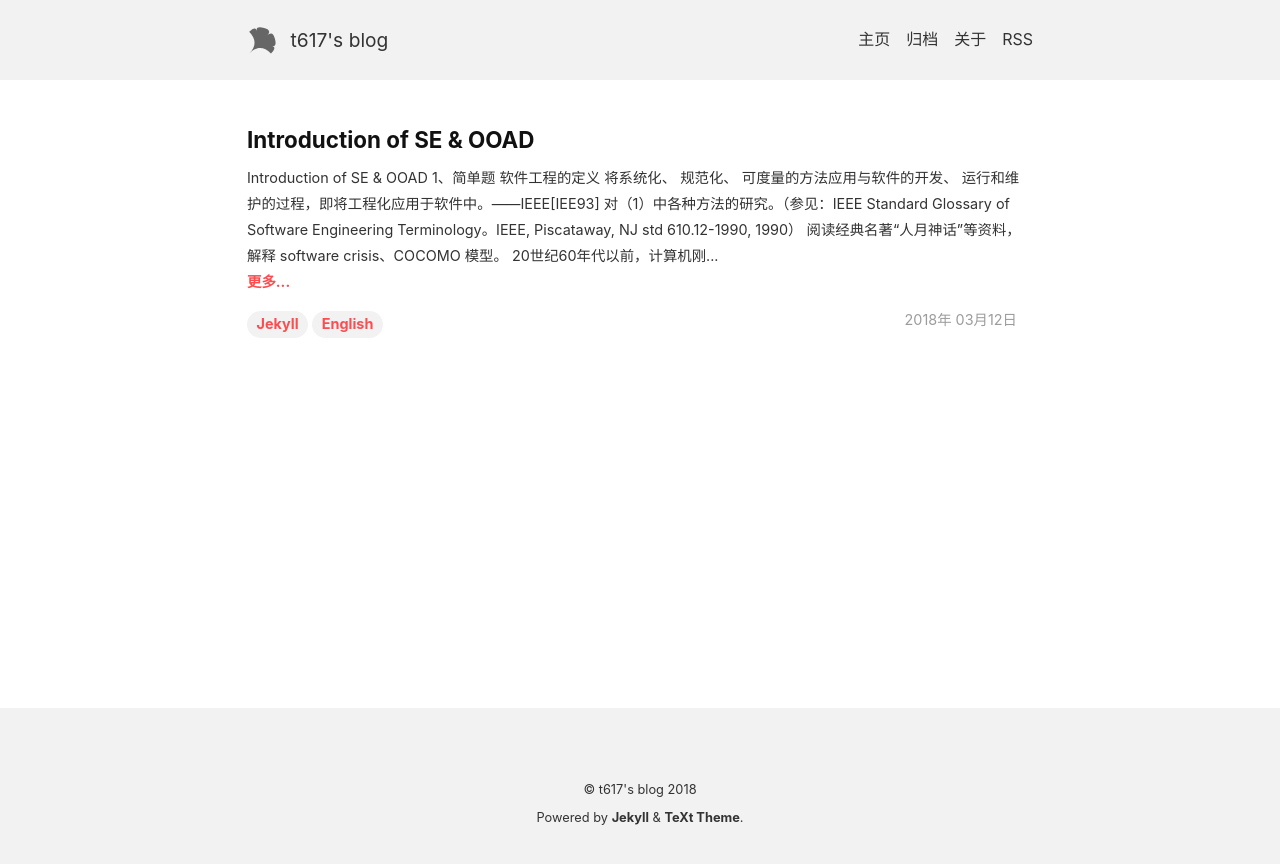
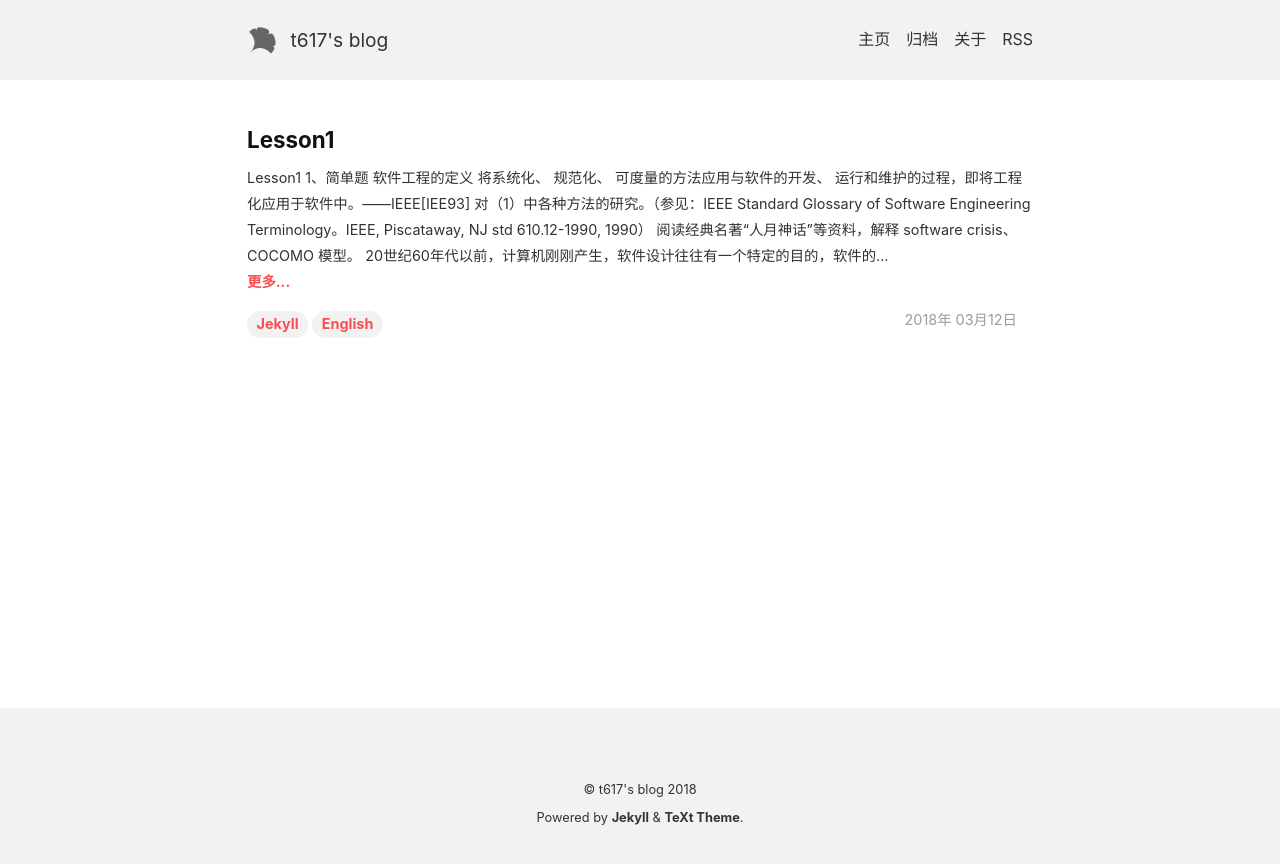
Before and after one commit to t617/blog, a Jekyll site: the page built from index.html, in a window 1280 px wide. Shown: the top 864 px of the page. Built offline with Jekyll 4.4.1, drawn with Linux system fonts in a browser that asks for light colours; the list of posts is cut into pages by our own code.

Commit message:
add first homework

```diff
--- a/_posts/2018-03-12-Introduction of SE & OOAD.md
+++ b/_posts/2018-03-12-lesson1.md
@@ -1,11 +1,11 @@
 ---
 layout: post
-title: Introduction of SE & OOAD
+title: Lesson1
 key: 20180312
 tags: Jekyll English
 ---
 
-# Introduction of SE & OOAD
+# Lesson1
 ## 1、简单题
 
 * **软件工程的定义**
```
Also changed, not shown: about.md (+3 -5 lines).
